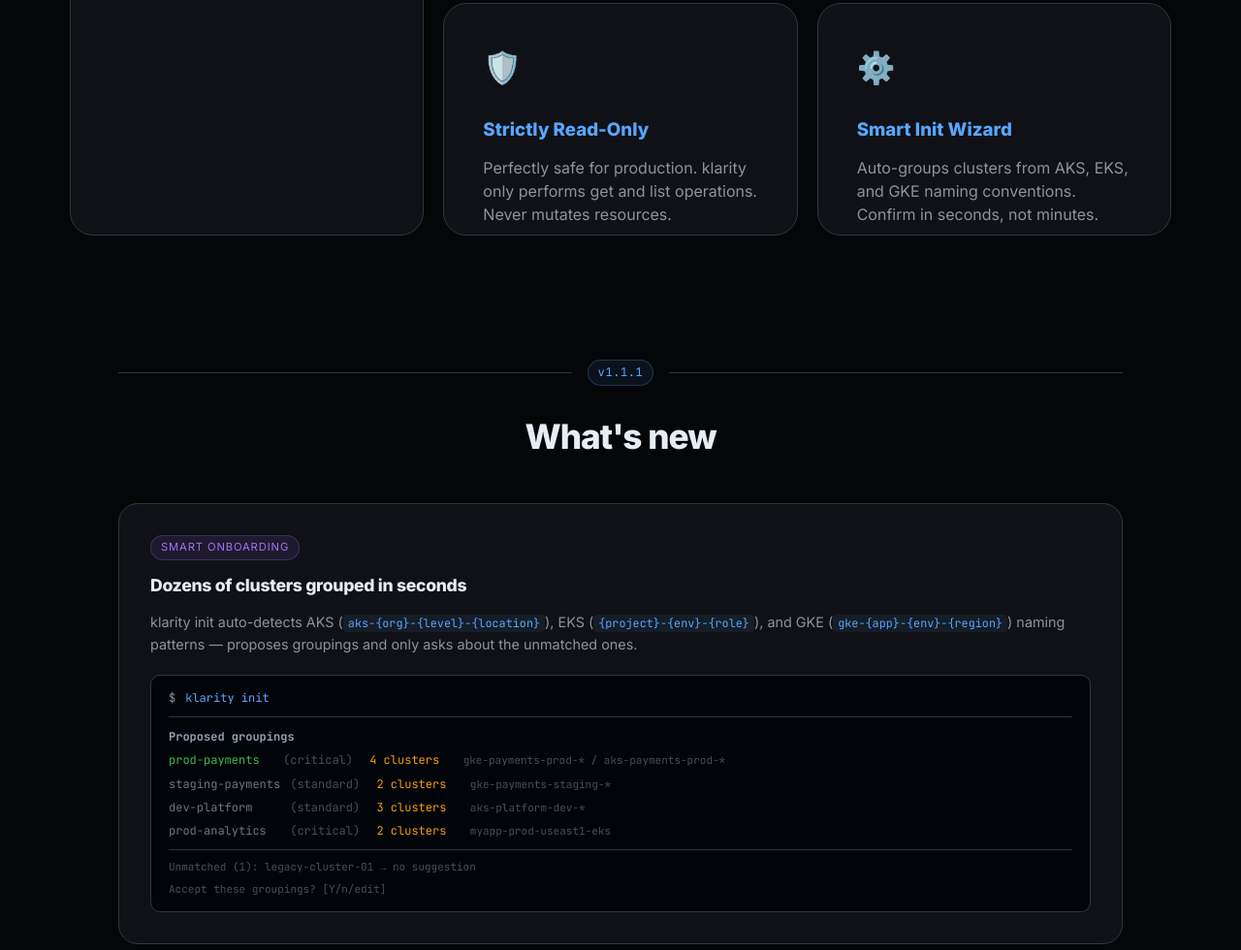
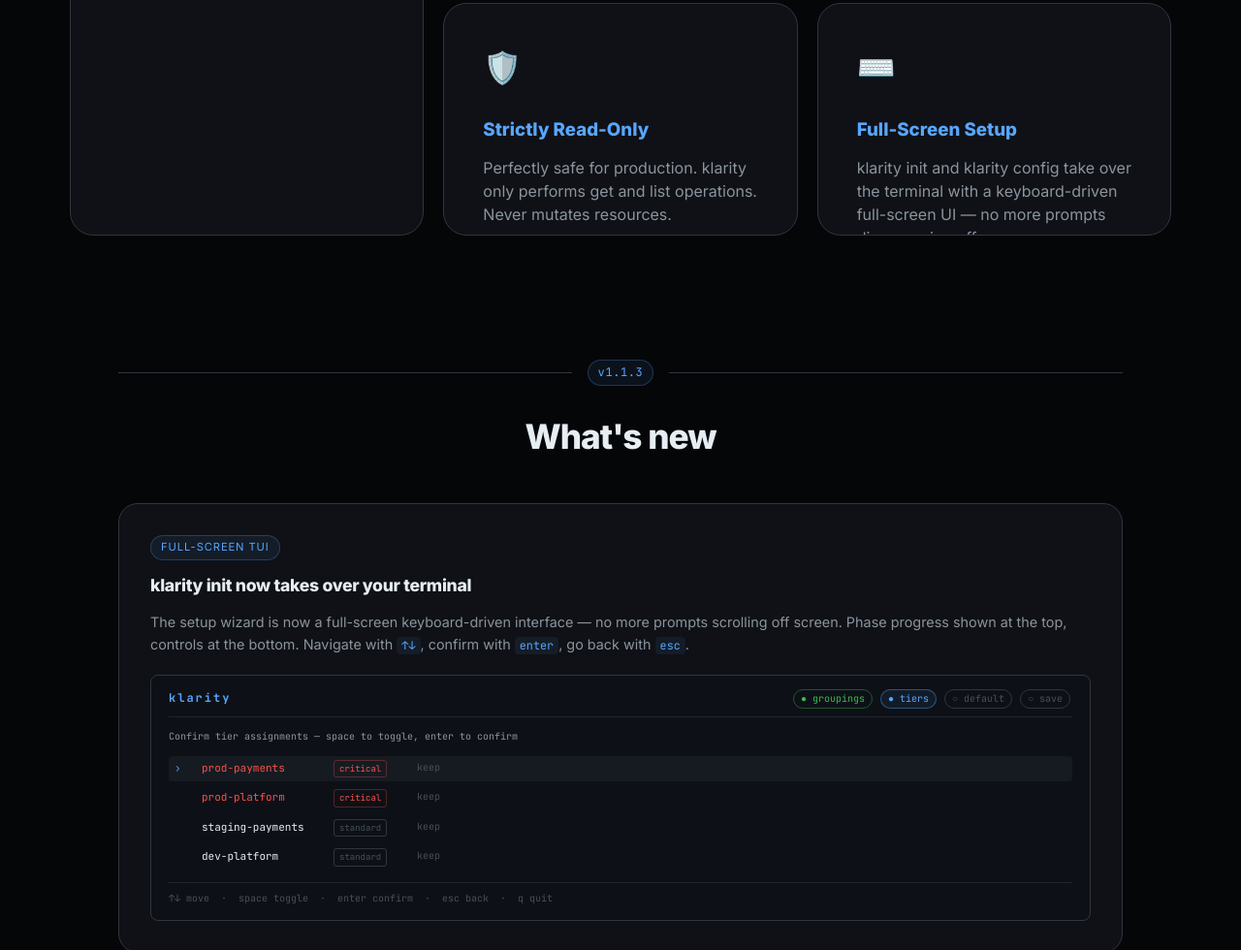
Before and after one commit to vishukamble/klarity, a plain HTML site: page website/index.html in a window 1280 px wide. Shown: the part 1820-2800 px from the top of the page at 97% size. Drawn offline with Linux system fonts and the light colour scheme.

Commit message:
fix: POSIX-compatible install.sh (printf, /bin/sh shebang); update website to v1.1.3

```diff
--- a/website/index.html
+++ b/website/index.html
@@ -14,44 +14,59 @@
     <link href="https://fonts.googleapis.com/css2?family=Inter:wght@400;600;800&family=JetBrains+Mono:wght@400;500;700&display=swap" rel="stylesheet">
     <link rel="stylesheet" href="style.css">
     <style>
-        /* ── What's New: 1-2-2-1 grid ── */
-        .new-features-grid {
-            display: grid;
-            grid-template-columns: 1fr 1fr;
-            gap: 20px;
-        }
-        .new-card--wide { grid-column: span 2; }
-
+        .new-features-grid { display:grid; grid-template-columns:1fr 1fr; gap:20px; }
+        .new-card--wide { grid-column:span 2; }
         .new-card__tag--perf  { background:rgba(59,130,246,0.1);  color:#60a5fa; border-color:rgba(59,130,246,0.25); }
         .new-card__tag--init  { background:rgba(163,113,247,0.1); color:#a371f7; border-color:rgba(163,113,247,0.25); }
         .new-card__tag--ops   { background:rgba(245,158,11,0.1);  color:#f59e0b; border-color:rgba(245,158,11,0.25); }
         .new-card__tag--slack { background:rgba(74,144,226,0.1);  color:#4a90e2; border-color:rgba(74,144,226,0.25); }
         .new-card__tag--fix   { background:rgba(63,185,80,0.1);   color:#3fb950; border-color:rgba(63,185,80,0.25); }
         .new-card__tag--ops2  { background:rgba(248,81,73,0.08);  color:#f85149; border-color:rgba(248,81,73,0.2); }
+        .new-card__tag--tui   { background:rgba(88,166,255,0.08); color:#58a6ff; border-color:rgba(88,166,255,0.25); }
 
         .mini-demo {
             background:#010409; border:1px solid var(--border); border-radius:10px;
             padding:14px 18px; font-family:var(--mono); font-size:12px;
             display:flex; flex-direction:column; gap:5px; margin-top:8px;
         }
-        .md-line { display:flex; gap:10px; align-items:baseline; }
+        .md-line { display:flex; gap:10px; align-items:baseline; flex-wrap:wrap; }
         .md-prompt { color:var(--text-dim); }
-        .md-cmd  { color:var(--accent); }
-        .md-good { color:#3fb950; }
-        .md-warn { color:#f59e0b; }
-        .md-dim  { color:#484f58; font-size:11px; }
-        .md-div  { height:1px; background:var(--border); margin:4px 0; }
-        .md-red  { color:#f85149; }
-        .md-grp  { color:#94a3b8; font-weight:600; margin-top:2px; }
-        .md-out  { color:#6e7681; }
-        .md-purple { color:#a371f7; }
-        .md-amber  { color:#f59e0b; }
+        .md-cmd   { color:var(--accent); }
+        .md-good  { color:#3fb950; }
+        .md-warn  { color:#f59e0b; }
+        .md-dim   { color:#484f58; font-size:11px; }
+        .md-div   { height:1px; background:var(--border); margin:4px 0; }
+        .md-red   { color:#f85149; }
+        .md-grp   { color:#94a3b8; font-weight:600; margin-top:2px; }
+        .md-amber { color:#f59e0b; }
+        .md-blue  { color:#58a6ff; }
+        .md-pill  { display:inline-block; padding:1px 7px; border-radius:20px; font-size:10px; border:1px solid; margin:0 2px; }
+        .md-pill-done { color:#3fb950; border-color:rgba(63,185,80,0.4); }
+        .md-pill-act  { color:#58a6ff; border-color:rgba(88,166,255,0.4); background:rgba(88,166,255,0.08); }
+        .md-pill-fut  { color:#484f58; border-color:#30363d; }
 
-        /* ── Commands Section ── */
+        .tui-screen {
+            background:#0d1117; border:1px solid #30363d; border-radius:8px;
+            padding:14px 18px; font-family:var(--mono); font-size:11.5px;
+            margin-top:8px; display:flex; flex-direction:column; gap:4px;
+        }
+        .tui-header { display:flex; justify-content:space-between; align-items:center; margin-bottom:8px; padding-bottom:8px; border-bottom:1px solid #21262d; }
+        .tui-logo { color:#58a6ff; font-weight:700; letter-spacing:2px; font-size:12px; }
+        .tui-pills { display:flex; gap:4px; }
+        .tui-row { display:flex; gap:16px; padding:4px 6px; border-radius:4px; font-size:11px; }
+        .tui-row.cursor { background:#161b22; }
+        .tui-col1 { color:#e6edf3; min-width:120px; }
+        .tui-col1.crit { color:#f85149; }
+        .tui-col2 { color:#484f58; min-width:70px; }
+        .tui-col3 { color:#f59e0b; min-width:50px; }
+        .tui-col4 { color:#484f58; font-size:10px; }
+        .tui-help { margin-top:8px; padding-top:8px; border-top:1px solid #21262d; color:#484f58; font-size:10px; }
+        .tui-tag { display:inline-block; padding:1px 5px; border-radius:3px; font-size:9px; border:1px solid; }
+        .tui-crit { color:#f85149; border-color:rgba(248,81,73,0.3); }
+        .tui-std  { color:#484f58; border-color:#30363d; }
+
         .commands-section { max-width:1100px; margin:0 auto 8rem; padding:0 2rem; }
-        .commands-grid {
-            display:grid; grid-template-columns:1fr 1fr; gap:20px; margin-top:2.5rem;
-        }
+        .commands-grid { display:grid; grid-template-columns:1fr 1fr; gap:20px; margin-top:2.5rem; }
         .cmd-group {
             background:var(--surface); border:1px solid var(--border); border-radius:20px;
             padding:1.8rem; display:flex; flex-direction:column; gap:10px; transition:var(--transition);
@@ -63,10 +78,7 @@
             border:1px solid rgba(88,166,255,0.2); padding:3px 10px;
             border-radius:100px; display:inline-block; width:fit-content; margin-bottom:4px;
         }
-        .cmd-line {
-            display:flex; align-items:baseline; gap:12px; padding:6px 0;
-            border-bottom:1px solid rgba(255,255,255,0.04);
-        }
+        .cmd-line { display:flex; align-items:baseline; gap:12px; padding:6px 0; border-bottom:1px solid rgba(255,255,255,0.04); }
         .cmd-line:last-child { border-bottom:none; }
         .cmd-line code { font-family:var(--mono); font-size:12.5px; color:var(--accent); min-width:280px; flex-shrink:0; }
         .cmd-flag { color:#a371f7; }
@@ -100,7 +112,7 @@
 </nav>
 
 <header class="hero">
-    <div class="badge">v1.1.1 Live</div>
+    <div class="badge">v1.1.3 Live</div>
     <h1 class="mitra-headline">One command.<br>Every cluster.<br><span class="highlight">Diagnosed.</span></h1>
     <p class="subtitle">A read-only Kubernetes diagnostic CLI that scans clusters in parallel, extracts root causes from logs, and surfaces the answer in one screen.</p>
     <div class="install-box" onclick="copyInstallCmd()">
@@ -110,7 +122,6 @@
 </header>
 
 <main>
-    <!-- Terminal demo -->
     <section class="terminal-section">
         <div class="terminal-window">
             <div class="terminal-header">
@@ -121,7 +132,7 @@
             </div>
             <div class="terminal-body">
                 <div class="term-box amber-border">
-                    <div class="term-white">klarity — 2026-03-31 09:14:22 CST</div>
+                    <div class="term-white">klarity — 2026-04-01 09:14:22 CST</div>
                     <div class="term-dim">Environments: 3 | Clusters: 7 scanned | Issues: 4 found</div>
                 </div>
                 <div class="env-row">
@@ -165,7 +176,6 @@
         </div>
     </section>
 
-    <!-- Features bento -->
     <section id="features" class="features">
         <div class="bento-grid">
             <div class="bento-item tall">
@@ -184,47 +194,87 @@
                 <p>Perfectly safe for production. klarity only performs get and list operations. Never mutates resources.</p>
             </div>
             <div class="bento-item">
-                <div class="card-icon">⚙️</div>
-                <h3>Smart Init Wizard</h3>
-                <p>Auto-groups clusters from AKS, EKS, and GKE naming conventions. Confirm in seconds, not minutes.</p>
+                <div class="card-icon">⌨️</div>
+                <h3>Full-Screen Setup</h3>
+                <p>klarity init and klarity config take over the terminal with a keyboard-driven full-screen UI — no more prompts disappearing off screen.</p>
             </div>
         </div>
     </section>
 
-    <!-- What's New — 1-2-2-1 layout -->
+    <!-- What's New — 1-2-2-1 -->
     <section class="whats-new-section" style="margin-bottom:6rem;">
         <div class="section-eyebrow">
             <span class="eyebrow-line"></span>
-            <span class="eyebrow-text">v1.1.1</span>
+            <span class="eyebrow-text">v1.1.3</span>
             <span class="eyebrow-line"></span>
         </div>
         <h2 class="section-title">What's new</h2>
         <div class="new-features-grid">
 
-            <!-- Row 1: wide -->
+            <!-- Row 1: wide — TUI -->
             <div class="new-card new-card--wide">
-                <div class="new-card__tag new-card__tag--init">Smart Onboarding</div>
-                <h3 class="new-card__title">Dozens of clusters grouped in seconds</h3>
-                <p class="new-card__body">klarity init auto-detects AKS (<code class="inline-code">aks-{org}-{level}-{location}</code>), EKS (<code class="inline-code">{project}-{env}-{role}</code>), and GKE (<code class="inline-code">gke-{app}-{env}-{region}</code>) naming patterns — proposes groupings and only asks about the unmatched ones.</p>
-                <div class="mini-demo">
-                    <div class="md-line"><span class="md-prompt">$</span><span class="md-cmd">klarity init</span></div>
-                    <div class="md-div"></div>
-                    <div class="md-line"><span class="md-grp">Proposed groupings</span></div>
-                    <div class="md-line"><span class="md-good">  prod-payments &nbsp;</span><span style="color:#484f58">(critical)&nbsp;</span><span class="md-warn">4 clusters &nbsp;</span><span class="md-dim">gke-payments-prod-* / aks-payments-prod-*</span></div>
-                    <div class="md-line"><span style="color:#6e7681">  staging-payments</span><span style="color:#484f58">(standard)&nbsp;</span><span class="md-warn">2 clusters &nbsp;</span><span class="md-dim">gke-payments-staging-*</span></div>
-                    <div class="md-line"><span style="color:#6e7681">  dev-platform &nbsp;&nbsp;&nbsp;</span><span style="color:#484f58">(standard)&nbsp;</span><span class="md-warn">3 clusters &nbsp;</span><span class="md-dim">aks-platform-dev-*</span></div>
-                    <div class="md-line"><span style="color:#6e7681">  prod-analytics &nbsp;</span><span style="color:#484f58">(critical)&nbsp;</span><span class="md-warn">2 clusters &nbsp;</span><span class="md-dim">myapp-prod-useast1-eks</span></div>
-                    <div class="md-div"></div>
-                    <div class="md-line"><span class="md-dim">Unmatched (1): legacy-cluster-01 → no suggestion</span></div>
-                    <div class="md-line"><span class="md-dim">Accept these groupings? [Y/n/edit]</span></div>
+                <div class="new-card__tag new-card__tag--tui">Full-Screen TUI</div>
+                <h3 class="new-card__title">klarity init now takes over your terminal</h3>
+                <p class="new-card__body">The setup wizard is now a full-screen keyboard-driven interface — no more prompts scrolling off screen. Phase progress shown at the top, controls at the bottom. Navigate with <code class="inline-code">↑↓</code>, confirm with <code class="inline-code">enter</code>, go back with <code class="inline-code">esc</code>.</p>
+                <div class="tui-screen">
+                    <div class="tui-header">
+                        <div class="tui-logo">klarity</div>
+                        <div class="tui-pills">
+                            <span class="md-pill md-pill-done">● groupings</span>
+                            <span class="md-pill md-pill-act">● tiers</span>
+                            <span class="md-pill md-pill-fut">○ default</span>
+                            <span class="md-pill md-pill-fut">○ save</span>
+                        </div>
+                    </div>
+                    <div style="color:#8b949e;font-size:10px;margin-bottom:8px;">Confirm tier assignments — space to toggle, enter to confirm</div>
+                    <div class="tui-row cursor">
+                        <span style="color:#58a6ff;width:12px;">›</span>
+                        <span class="tui-col1 crit">prod-payments</span>
+                        <span class="tui-col2"><span class="tui-tag tui-crit">critical</span></span>
+                        <span style="color:#484f58;font-size:10px;">keep</span>
+                    </div>
+                    <div class="tui-row">
+                        <span style="width:12px;"> </span>
+                        <span class="tui-col1 crit">prod-platform</span>
+                        <span class="tui-col2"><span class="tui-tag tui-crit">critical</span></span>
+                        <span style="color:#484f58;font-size:10px;">keep</span>
+                    </div>
+                    <div class="tui-row">
+                        <span style="width:12px;"> </span>
+                        <span class="tui-col1">staging-payments</span>
+                        <span class="tui-col2"><span class="tui-tag tui-std">standard</span></span>
+                        <span style="color:#484f58;font-size:10px;">keep</span>
+                    </div>
+                    <div class="tui-row">
+                        <span style="width:12px;"> </span>
+                        <span class="tui-col1">dev-platform</span>
+                        <span class="tui-col2"><span class="tui-tag tui-std">standard</span></span>
+                        <span style="color:#484f58;font-size:10px;">keep</span>
+                    </div>
+                    <div class="tui-help">↑↓ move &nbsp;·&nbsp; space toggle &nbsp;·&nbsp; enter confirm &nbsp;·&nbsp; esc back &nbsp;·&nbsp; q quit</div>
                 </div>
             </div>
 
             <!-- Row 2: 2 cards -->
             <div class="new-card">
+                <div class="new-card__tag new-card__tag--init">Smart Onboarding</div>
+                <h3 class="new-card__title">Dozens of clusters grouped in seconds</h3>
+                <p class="new-card__body">klarity init auto-detects AKS, EKS, and GKE naming patterns — proposes groupings and only asks about unmatched clusters.</p>
+                <div class="mini-demo">
+                    <div class="md-line"><span class="md-grp">Proposed groupings</span></div>
+                    <div class="md-line"><span class="md-good">  prod-payments &nbsp;</span><span class="md-dim">(critical) 4 clusters &nbsp;gke-payments-prod-*</span></div>
+                    <div class="md-line"><span style="color:#6e7681">  staging-payments</span><span class="md-dim">(standard) 2 clusters &nbsp;gke-payments-staging-*</span></div>
+                    <div class="md-line"><span style="color:#6e7681">  dev-platform &nbsp;&nbsp;&nbsp;</span><span class="md-dim">(standard) 3 clusters &nbsp;aks-platform-dev-*</span></div>
+                    <div class="md-div"></div>
+                    <div class="md-line"><span class="md-dim">Unmatched (1): legacy-cluster-01</span></div>
+                    <div class="md-line"><span class="md-blue">› Accept &nbsp;</span><span class="md-dim">Edit &nbsp; Cancel</span></div>
+                </div>
+            </div>
+
+            <div class="new-card">
                 <div class="new-card__tag new-card__tag--perf">Performance</div>
                 <h3 class="new-card__title">Parallel namespace scanning</h3>
-                <p class="new-card__body">Namespaces within each cluster now scan concurrently. Large clusters finish in a fraction of the time.</p>
+                <p class="new-card__body">Namespaces within each cluster scan concurrently. Large clusters finish in a fraction of the time.</p>
                 <div class="mini-demo">
                     <div class="md-line"><span class="md-prompt">$</span><span class="md-cmd">time klarity -e dev-platform</span></div>
                     <div class="md-div"></div>
@@ -233,6 +283,7 @@
                 </div>
             </div>
 
+            <!-- Row 3: 2 cards -->
             <div class="new-card">
                 <div class="new-card__tag new-card__tag--ops">Operations</div>
                 <h3 class="new-card__title">Default environment</h3>
@@ -247,25 +298,10 @@
                 </div>
             </div>
 
-            <!-- Row 3: 2 cards -->
             <div class="new-card">
-                <div class="new-card__tag new-card__tag--slack">Slack</div>
-                <h3 class="new-card__title">Manual Slack reporting</h3>
-                <p class="new-card__body">Post a full diagnostic report to Slack on demand. Scans critical-tier environments by default.</p>
-                <div class="mini-demo">
-                    <div class="md-line"><span class="md-prompt">$</span><span class="md-cmd">klarity slack send</span></div>
-                    <div class="md-line"><span class="md-dim">Scanning prod-payments, prod-analytics...</span></div>
-                    <div class="md-line"><span class="md-good">✓ Posted to Slack — 8 issues</span></div>
-                    <div class="md-div"></div>
-                    <div class="md-line"><span class="md-prompt">$</span><span class="md-cmd">klarity slack send -e staging-payments</span></div>
-                    <div class="md-line"><span class="md-good">✓ Posted to Slack — 2 issues</span></div>
-                </div>
-            </div>
-
-            <div class="new-card">
-                <div class="new-card__tag new-card__tag--fix">New Filters</div>
+                <div class="new-card__tag new-card__tag--fix">Filters</div>
                 <h3 class="new-card__title">Wildcard namespaces &amp; multi-env</h3>
-                <p class="new-card__body">Scan multiple environments at once and filter namespaces with glob patterns. Short flags for faster CLI usage.</p>
+                <p class="new-card__body">Scan multiple environments at once and filter namespaces with glob patterns. Quote wildcards to prevent shell expansion.</p>
                 <div class="mini-demo">
                     <div class="md-line"><span class="md-prompt">$</span><span class="md-cmd">klarity -e <span class="md-amber">prod-payments,prod-analytics</span></span></div>
                     <div class="md-line"><span class="md-prompt">$</span><span class="md-cmd">klarity -e <span class="md-amber">dev-platform</span> -n <span class="md-amber">"billing-*"</span></span></div>
@@ -276,16 +312,16 @@
             <!-- Row 4: wide -->
             <div class="new-card new-card--wide">
                 <div class="new-card__tag new-card__tag--ops2">Lifecycle</div>
-                <h3 class="new-card__title">Self-update, config review, and clean uninstall</h3>
-                <p class="new-card__body">Keep klarity current with one command. Review and edit your config interactively without touching YAML manually. Remove everything cleanly when needed.</p>
+                <h3 class="new-card__title">Self-update, Slack reporting, and clean uninstall</h3>
+                <p class="new-card__body">Keep klarity current with one command. Post diagnostic reports to Slack on demand. <code class="inline-code">klarity config</code> opens a full-screen interactive menu. Remove everything cleanly when needed.</p>
                 <div class="mini-demo">
                     <div class="md-line"><span class="md-prompt">$</span><span class="md-cmd">klarity update</span></div>
-                    <div class="md-line"><span class="md-dim">Update available: v1.1.0 → v1.1.1</span></div>
-                    <div class="md-line"><span class="md-good">✓ klarity updated to v1.1.1</span></div>
+                    <div class="md-line"><span class="md-dim">Update available: v1.1.2 → v1.1.3</span></div>
+                    <div class="md-line"><span class="md-good">✓ klarity updated to v1.1.3</span></div>
                     <div class="md-div"></div>
-                    <div class="md-line"><span class="md-prompt">$</span><span class="md-cmd">klarity --config</span></div>
-                    <div class="md-line"><span class="md-dim">Config: ~/.klarityconfig.yaml &nbsp;·&nbsp; 4 environments &nbsp;·&nbsp; 11 clusters &nbsp;·&nbsp; default: prod-payments</span></div>
-                    <div class="md-line"><span class="md-dim">What would you like to do? &nbsp;</span><span class="md-warn">[U]pdate &nbsp; [E]dit &nbsp; [V]alidate &nbsp; [Q]uit</span></div>
+                    <div class="md-line"><span class="md-prompt">$</span><span class="md-cmd">klarity slack send</span></div>
+                    <div class="md-line"><span class="md-dim">Scanning prod-payments, prod-platform...</span></div>
+                    <div class="md-line"><span class="md-good">✓ Posted to Slack — 11 issues</span></div>
                     <div class="md-div"></div>
                     <div class="md-line"><span class="md-prompt">$</span><span class="md-cmd">klarity uninstall</span></div>
                     <div class="md-line"><span class="md-good">✓ removed binary, config, cache, log</span></div>
@@ -307,9 +343,9 @@
 
             <div class="cmd-group">
                 <div class="cmd-group__label">Setup</div>
-                <div class="cmd-line"><code>klarity init</code><span>First-time setup — auto-detects and groups clusters</span></div>
+                <div class="cmd-line"><code>klarity init</code><span>Full-screen wizard — auto-detects and groups clusters</span></div>
                 <div class="cmd-line"><code>klarity init <span class="cmd-flag">--reset</span></code><span>Reconfigure — backs up existing config first</span></div>
-                <div class="cmd-line"><code>klarity <span class="cmd-flag">--config</span></code><span>Review config and choose to update, edit, or validate</span></div>
+                <div class="cmd-line"><code>klarity config</code><span>Full-screen interactive config menu</span></div>
                 <div class="cmd-line"><code>klarity update</code><span>Self-update to the latest release</span></div>
                 <div class="cmd-line"><code>klarity uninstall</code><span>Remove binary, config, cache, and logs</span></div>
             </div>
@@ -328,7 +364,7 @@
                 <div class="cmd-line"><code>klarity <span class="cmd-flag">--context</span> <span class="cmd-val">gke-payments-prod-uscentral1</span></code><span>Scan a single cluster</span></div>
                 <div class="cmd-line"><code>klarity <span class="cmd-flag">-n</span> <span class="cmd-val">billing</span></code><span>Scan a specific namespace</span></div>
                 <div class="cmd-line"><code>klarity <span class="cmd-flag">-n</span> <span class="cmd-val">"billing-*"</span></code><span>Wildcard namespace filter (glob)</span></div>
-                <div class="cmd-line"><code>klarity <span class="cmd-flag">--exclude-ns</span> <span class="cmd-val">logging</span></code><span>Exclude namespace(s) from scan</span></div>
+                <div class="cmd-line"><code>klarity <span class="cmd-flag">--exclude-ns</span> <span class="cmd-val">"test-*"</span></code><span>Exclude namespaces by glob pattern</span></div>
                 <div class="cmd-line"><code>klarity <span class="cmd-flag">--category</span> <span class="cmd-val">oom,crashloop</span></code><span>Show only specific issue categories</span></div>
             </div>
 
```
